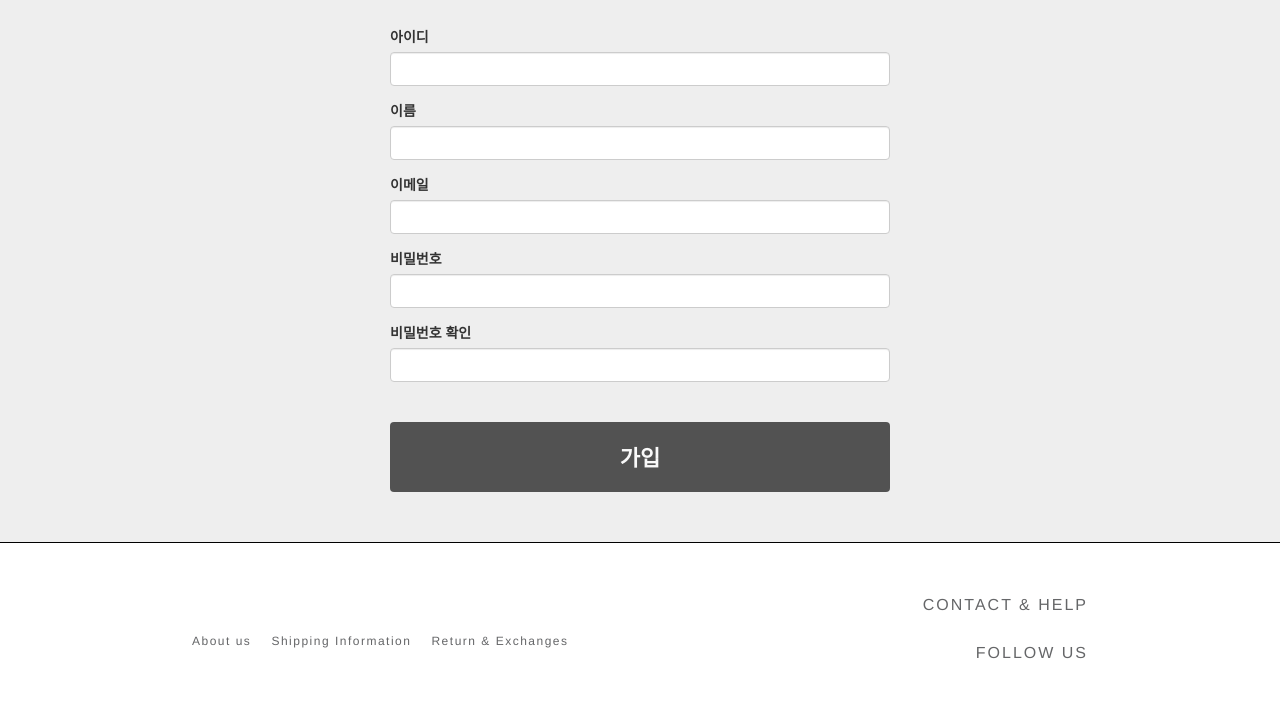
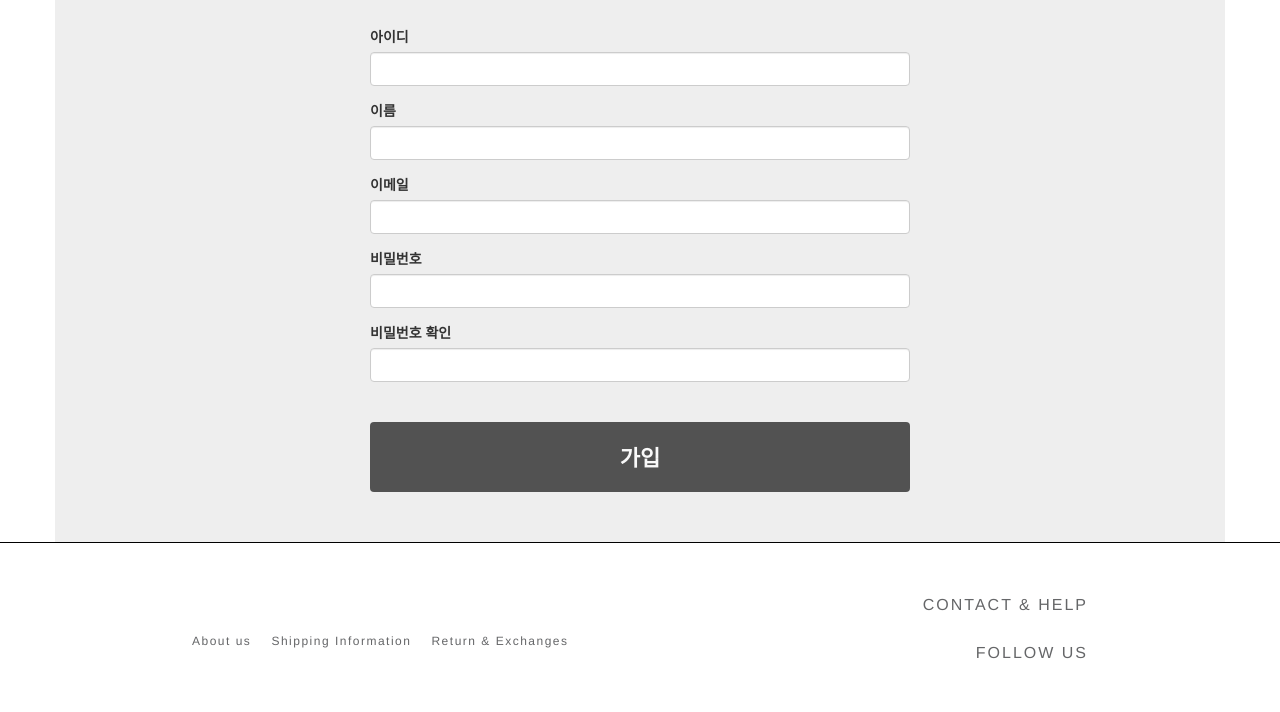
Before and after one commit to sky53555/forproject, a plain HTML site: page join.html in a window 1280 px wide. Shown: the part 239-951 px from the top of the page. Drawn offline with nearby package versions, Linux system fonts and the light colour scheme.

Commit message:
join edit

```diff
--- a/join.html
+++ b/join.html
@@ -85,9 +85,10 @@
 </header>
 
 <!--container-->
-<div class="container" style="background:#eee;width:100%;">
-	<div class="center-block" style="width:500px;padding-bottom: 50px">
-
+<div class="container" style="background:#eee;">
+	<div class="row center-block" style="padding-bottom: 50px">
+		<div class="xs-hidden col-sm-3"></div>
+		<div class="col-xs-12 col-sm-6">
 			<div class="join_h"><h2 class="heading-xx-medium text-center">Join A style</h2></div>
 
 			<form action="signup" id="myForm">
@@ -130,6 +131,8 @@
 				<button class="btn btn_reg" type="submit">가입</button>
 
 			</form>
+		</div>
+		<div class="xs-hidden col-sm-3"></div>
 	</div>
 </div>
 
```
Lines whose indentation alone changed are shown as unchanged.
